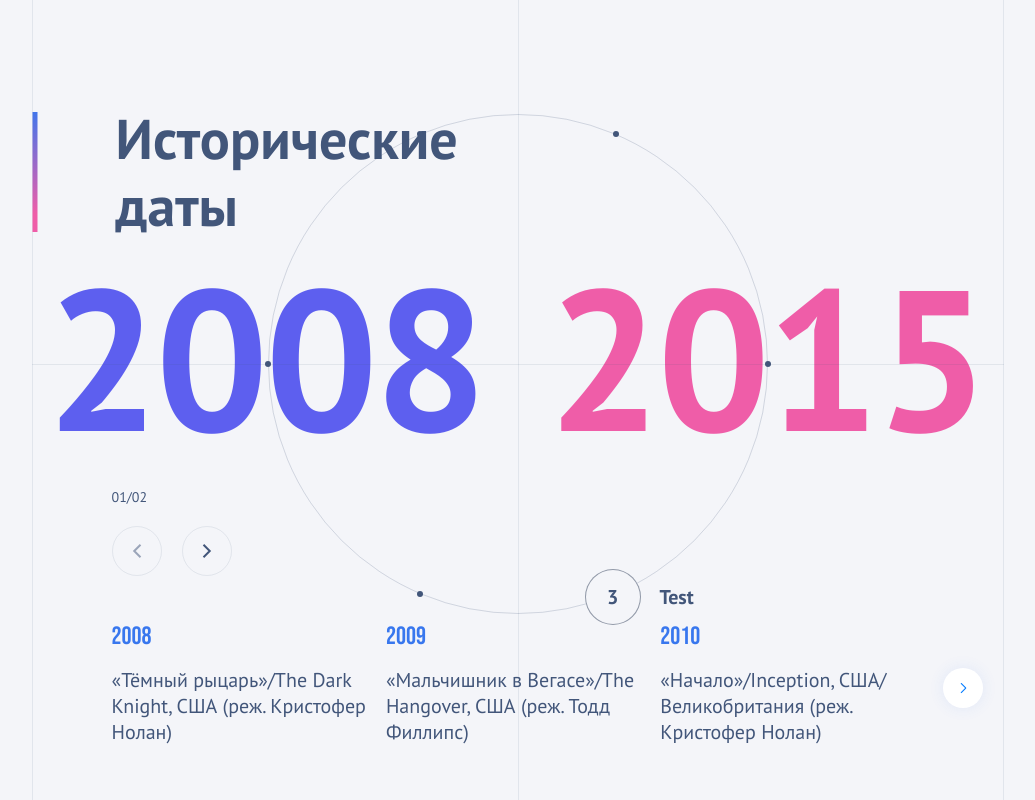
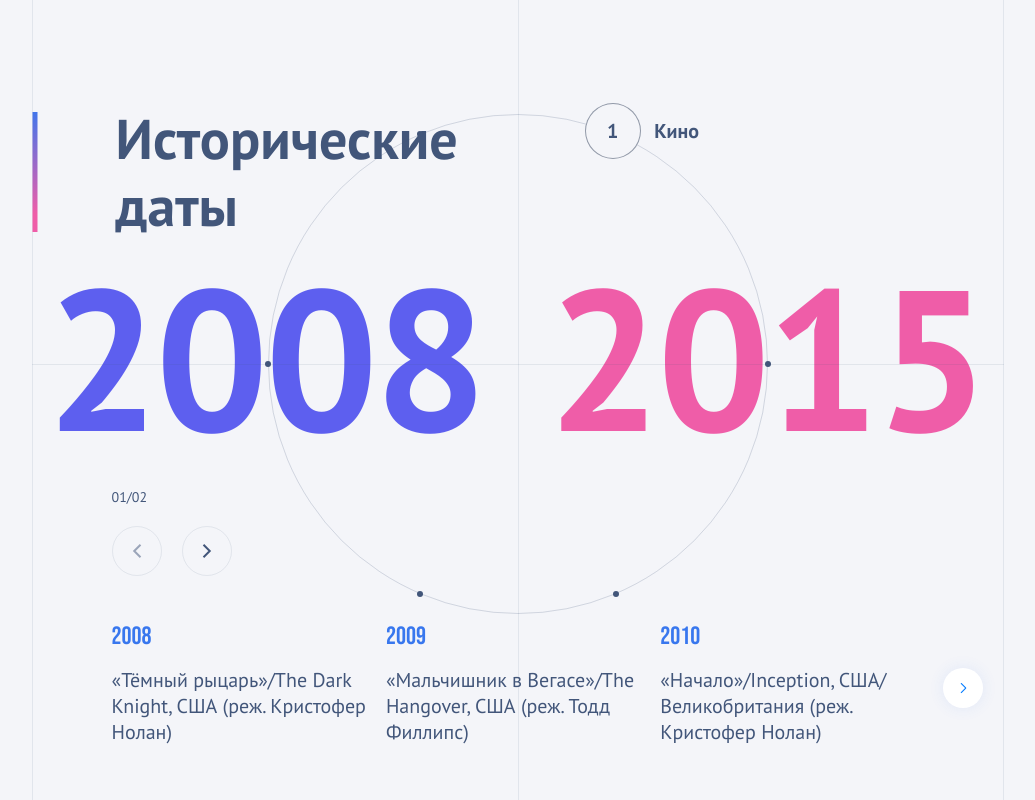
Before and after one commit to M4XPRD/historical-dates, a React (Vite) app: page / in a window 1280 px wide. Shown: the whole page, without its empty margins (122-1157 px from the left). Built offline with nearby package versions, Linux system fonts and the light colour scheme.

Commit message:
Import fix

```diff
--- a/src/components/SliderView/Years.tsx
+++ b/src/components/SliderView/Years.tsx
@@ -1,6 +1,7 @@
 import styled from 'styled-components';
 import { YearsTypes, DotProps } from '../../types/sliderTypes';
 import dotsPositionMapping from '../../utils/dotsPositionsMapping';
+import { categoriesMapping } from '../../utils/slidersData';
 
 const Wrapper = styled.section`
   display: flex;
@@ -107,7 +108,7 @@ const Dot = styled.div<DotProps>`
   ${({ $position }) => $position};
 
   &::before {
-    content: "";
+    content: '';
     position: absolute;
     top: -20px;
     left: -20px;
@@ -136,7 +137,12 @@ const Dot = styled.div<DotProps>`
   }
 `;
 
-const Years = ({ firstYear, lastYear }: YearsTypes) => (
+const Years = ({
+  firstYear,
+  lastYear,
+  currentCategoryID,
+  handleNewCategoryID,
+}: YearsTypes) => (
   <Wrapper>
     <YearsWrapper>
       <YearFrom>{firstYear}</YearFrom>
@@ -151,9 +157,10 @@ const Years = ({ firstYear, lastYear }: YearsTypes) => (
               id={id}
               $position={position}
               transform={transform}
-              className={id === 3 ? 'active' : ''}
+              className={id === currentCategoryID ? 'active' : ''}
+              onClick={() => handleNewCategoryID(id)}
             >
-              <DotText>Test</DotText>
+              <DotText>{categoriesMapping[currentCategoryID]}</DotText>
             </Dot>
           ))}
         </DotsContainer>
```
